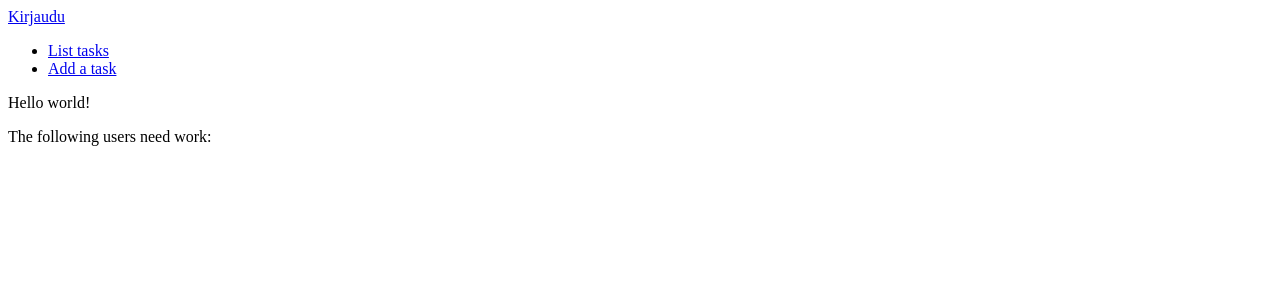
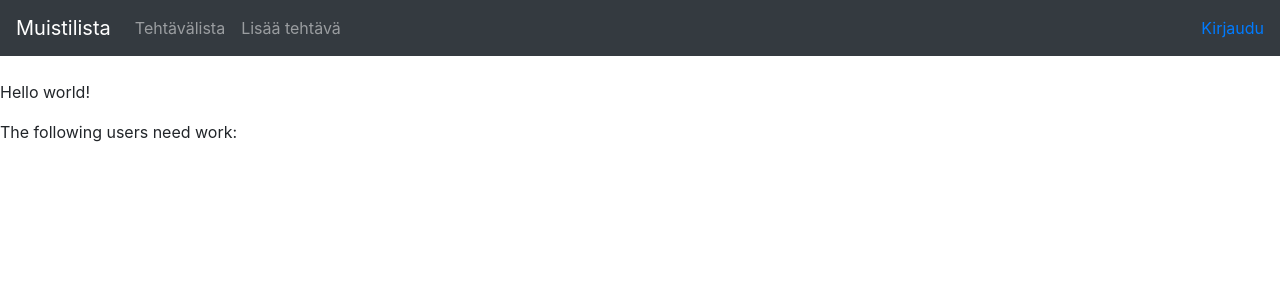
Before and after one commit to JasmineLindelof/Muistilista, a Flask app: page / in a window 1280 px wide. Shown: the top 300 px of the page. Run offline with Flask 2, Linux system fonts and the light colour scheme; data that the repository does not hold is empty; some libraries are stand-ins or nearby versions.

Commit message:
Ulkoasun muokkausta

```diff
--- a/application/templates/layout.html
+++ b/application/templates/layout.html
@@ -3,26 +3,43 @@
     <head>
       <meta charset="utf-8">
       <title>JassunMuistilista</title>
+      <link rel="stylesheet" href="https://maxcdn.bootstrapcdn.com/bootstrap/4.0.0/css/bootstrap.min.css" integrity="sha384-Gn5384xqQ1aoWXA+058RXPxPg6fy4IWvTNh0E263XmFcJlSAwiGgFAW/dAiS6JXm" crossorigin="anonymous">
     </head>
 
     <body>
-      {% if current_user.is_authenticated %}
-      <p>
-      Kirjautunut nimellä {{ current_user.name }}. <a href="{{ url_for('auth_logout') }}">Kirjaudu ulos</a>
-      </p>
-      {% else %}
-      <a href="{{ url_for('auth_login') }}">Kirjaudu</a>
-      {% endif %}
 
-      <ul>
-	<li><a href="{{ url_for('tasks_index') }}">List tasks</a></li>
-	<li><a href="{{ url_for('tasks_form') }}">Add a task</a></li>
-      </ul>
+      <nav class="navbar navbar-expand-md navbar-dark bg-dark mb-4">
+        <a class="navbar-brand" href="#">Muistilista</a>
+        <button class="navbar-toggler" type="button" data-toggle="collapse" data-target="#navbarCollapse" aria-controls="navbarCollapse" aria-expanded="false" aria-label="Toggle navigation">
+                <span class="navbar-toggler-icon"></span>
+        </button>
+        <div class="collapse navbar-collapse" id="navbarCollapse">
+                <ul class="navbar-nav mr-auto">
+                  <li class="nav-item">
+                    <a class="nav-link" href="{{ url_for('tasks_index') }} ">Tehtävälista</a>
+                  </li>
+                  <li class="nav-item">
+                    <a class="nav-link" href="{{ url_for('tasks_form') }} ">Lisää tehtävä</a>
+                  </li>
+                </ul>
+                <div class="form-inline mt-2 mt-md-0">
+            {% if current_user.is_authenticated %}
+            <a href="{{ url_for('auth_logout') }}">Hei {{ current_user.name }} -- Kirjaudu ulos</a>
+            {% else %}
+            <a href="{{ url_for('auth_login') }}">Kirjaudu</a>
+            {% endif %}
+                </div>
+        </div>
+            </nav>
 
-      {% block body %}
-      <p>
+            {% block body %}
+            <p>
 	Content.
       </p>
       {% endblock %}
+      <script src="https://code.jquery.com/jquery-3.2.1.slim.min.js" integrity="sha384-KJ3o2DKtIkvYIK3UENzmM7KCkRr/rE9/Qpg6aAZGJwFDMVNA/GpGFF93hXpG5KkN" crossorigin="anonymous"></script>
+      <script src="https://cdnjs.cloudflare.com/ajax/libs/popper.js/1.12.9/umd/popper.min.js" integrity="sha384-ApNbgh9B+Y1QKtv3Rn7W3mgPxhU9K/ScQsAP7hUibX39j7fakFPskvXusvfa0b4Q" crossorigin="anonymous"></script>
+      <script src="https://maxcdn.bootstrapcdn.com/bootstrap/4.0.0/js/bootstrap.min.js" integrity="sha384-JZR6Spejh4U02d8jOt6vLEHfe/JQGiRRSQQxSfFWpi1MquVdAyjUar5+76PVCmYl" crossorigin="anonymous"></script>
+
     </body>
   </html>
```
Also changed, not shown: application/auth/models.py (line endings or trailing spaces).
